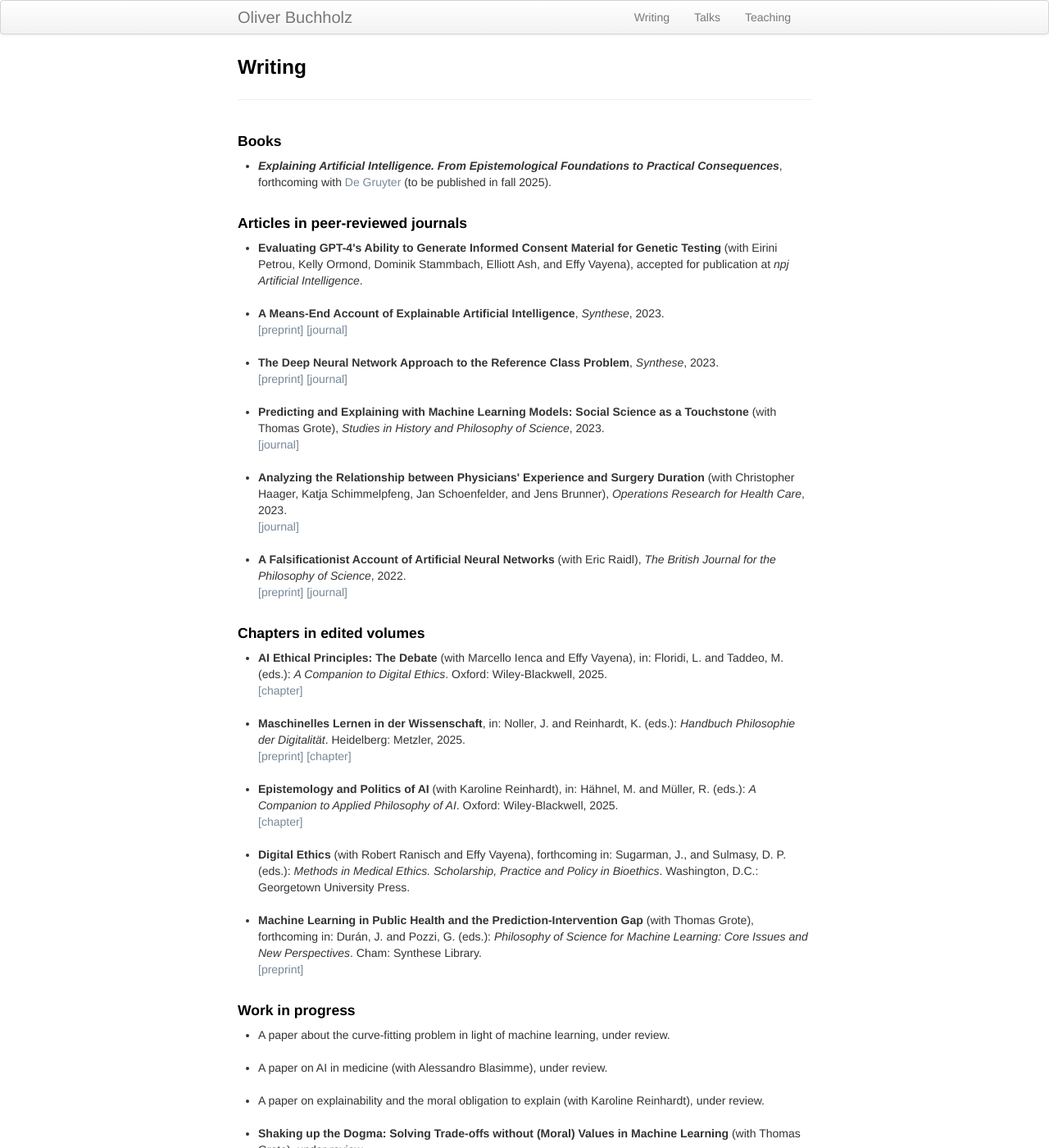
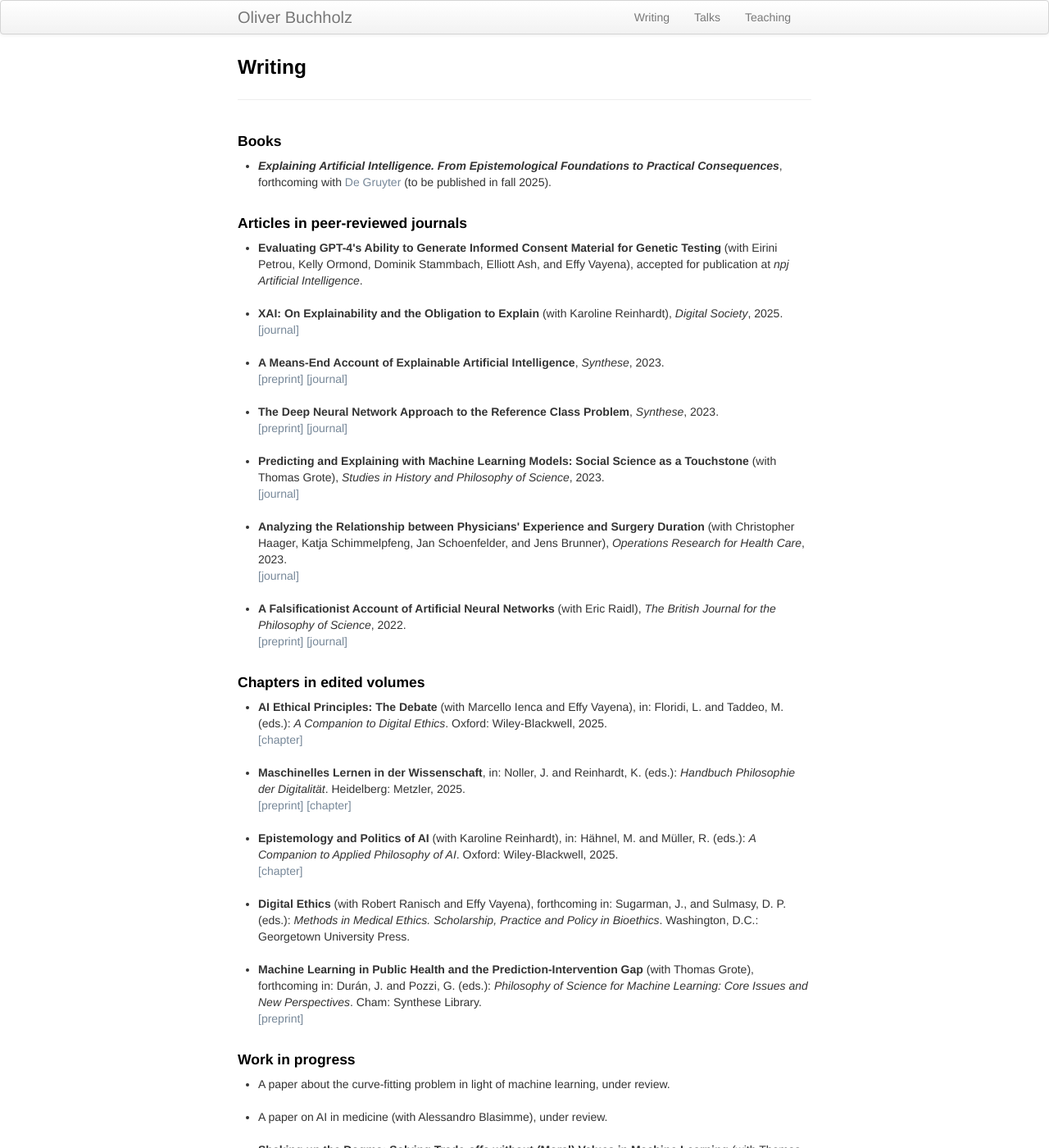
Before and after one commit to oliverbuchholz/oliverbuchholz.github.io, a Jekyll site: the page built from pages/writing.md, in a window 1280 px wide and 1400 px high. Shown: the whole window at 82% size. Built offline with Jekyll 4.4.1, drawn with Linux system fonts in a browser that asks for light colours.

Commit message:
Update writing.md

```diff
--- a/pages/writing.md
+++ b/pages/writing.md
@@ -15,6 +15,9 @@ description: Oliver Buchholz | Writing
 
 <ul>
 <li><b>Evaluating GPT-4's Ability to Generate Informed Consent Material for Genetic Testing</b> (with Eirini Petrou, Kelly Ormond, Dominik Stammbach, Elliott Ash, and Effy Vayena), accepted for publication at <i>npj Artificial Intelligence</i>.<br><br>
+</li>
+
+<li><b>XAI: On Explainability and the Obligation to Explain</b> (with Karoline Reinhardt), <i>Digital Society</i>, 2025.<br><a href= "https://doi.org/10.1007/s44206-025-00215-5" target= "_blank">[journal]</a><br><br>
 </li>
 
 <li><b>A Means-End Account of Explainable Artificial Intelligence</b>, <i>Synthese</i>, 2023.<br><a href= "https://arxiv.org/abs/2208.04638" target= "_blank">[preprint]</a> <a href= "https://doi.org/10.1007/s11229-023-04260-w" target= "_blank">[journal]</a><br><br>
@@ -67,9 +70,6 @@ Reinhardt, K. (eds.): <i>Handbuch Philosophie der Digitalit&auml;t</i>. Heidelbe
 <li>A paper on AI in medicine (with Alessandro Blasimme), under review.<br><br>
 </li>
 
-<li>A paper on explainability and the moral obligation to explain (with Karoline Reinhardt), under review.<br><br>
-</li>
-
 <li><b>Shaking up the Dogma: Solving Trade-offs without (Moral) Values in Machine Learning</b> (with Thomas Grote), under review.<br><a href= "https://philsci-archive.pitt.edu/24530/" target= "_blank">[preprint]</a><br><br>
 </li>
 </ul>
```
